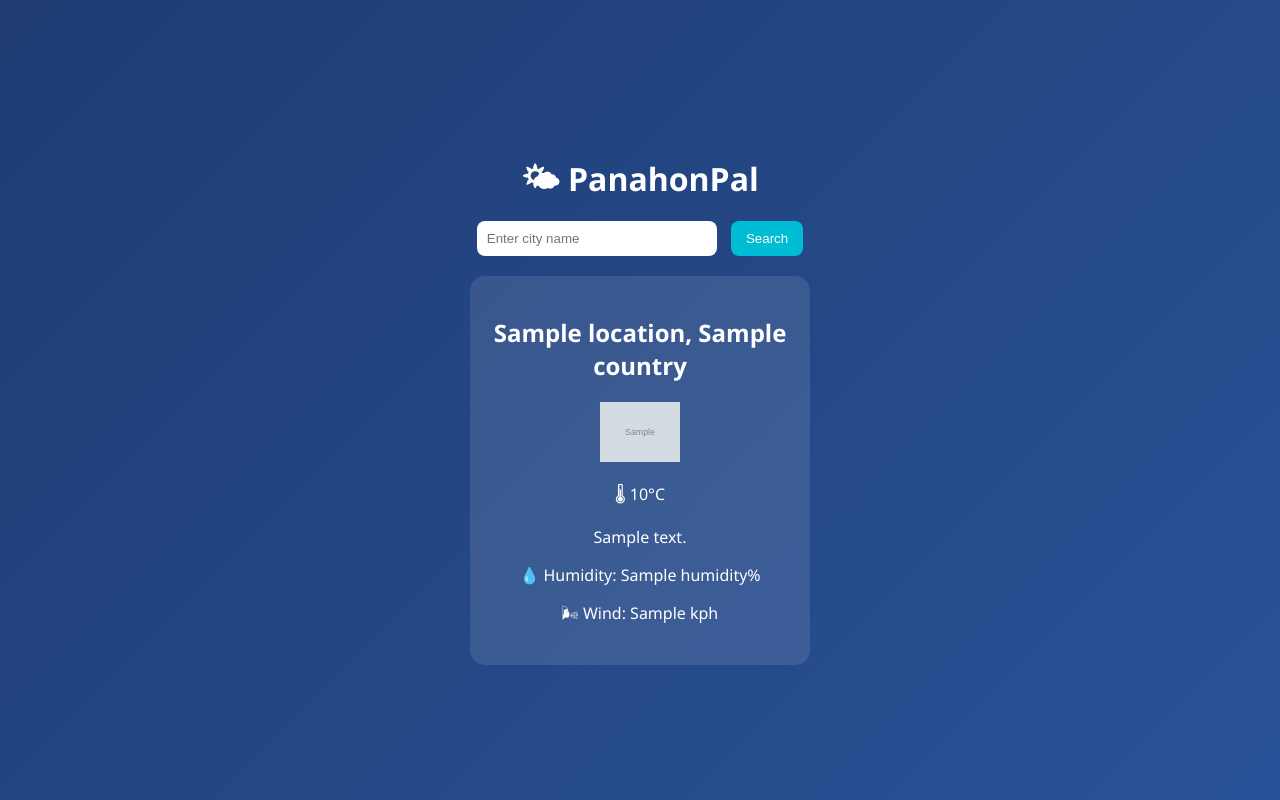
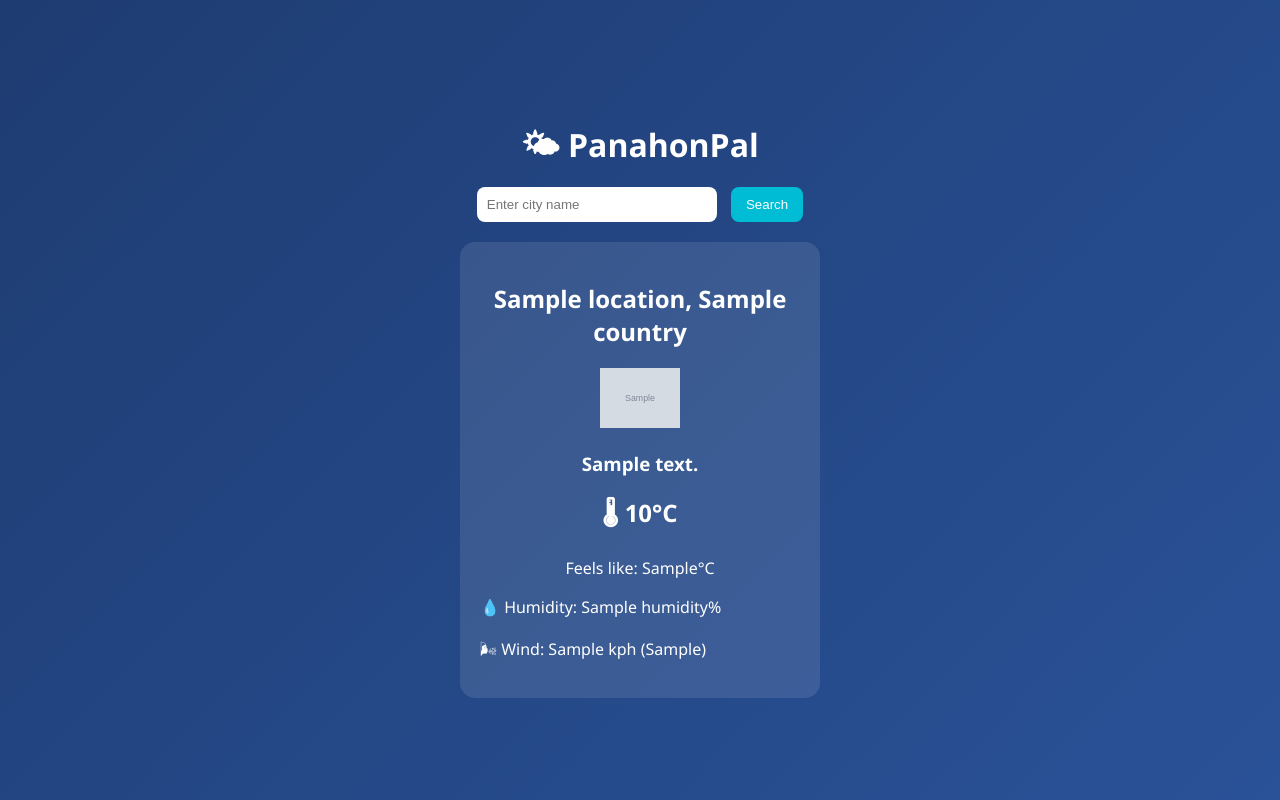
Before and after one commit to JophilGulane/PanahonPal, a Django app: page / in a window 1280 px wide. Run offline with Django 5.2, Linux system fonts and the light colour scheme; tables that the repository leaves empty hold one stand-in row (values such as "Sample post"); grey boxes marked "Sample" are stand-in pictures; a database or web service that is not in the repository returns one stand-in record (values such as "Sample title"); data that the repository does not hold is empty.

Commit message:
Feature Current Conditions Added

```diff
--- a/projectsite/panahonpal/templates/weather.html
+++ b/projectsite/panahonpal/templates/weather.html
@@ -27,11 +27,18 @@
         }
         .card {
             background: rgba(255,255,255,0.1);
-            padding: 20px; border-radius: 15px;
-            text-align: center; width: 300px;
+            padding: 20px;
+            border-radius: 15px;
+            text-align: center;
+            width: 320px;
         }
         img { width: 80px; }
         .error { color: #ffb3b3; margin-top: 10px; }
+        .details {
+            text-align: left;
+            margin-top: 10px;
+            line-height: 1.6em;
+        }
     </style>
 </head>
 <body>
@@ -51,10 +58,13 @@
     <div class="card">
         <h2>{{ weather_data.city }}</h2>
         <img src="{{ weather_data.icon }}" alt="Weather Icon">
-        <p>🌡 {{ weather_data.temperature }}°C</p>
-        <p>{{ weather_data.condition }}</p>
-        <p>💧 Humidity: {{ weather_data.humidity }}%</p>
-        <p>🌬 Wind: {{ weather_data.wind }} kph</p>
+        <h3>{{ weather_data.condition }}</h3>
+        <h2>🌡 {{ weather_data.temperature }}°C</h2>
+        <p>Feels like: {{ weather_data.feelslike }}°C</p>
+        <div class="details">
+            <p>💧 Humidity: {{ weather_data.humidity }}%</p>
+            <p>🌬 Wind: {{ weather_data.wind_speed }} kph ({{ weather_data.wind_dir }})</p>
+        </div>
     </div>
     {% endif %}
 </body>
--- a/projectsite/panahonpal/views.py
+++ b/projectsite/panahonpal/views.py
@@ -4,24 +4,23 @@ import requests
 def index(request):
     weather_data = None
     error = None
-
     api_key = "11fd8f356ed74979bd9193958250410"
     city = None
 
-    # 1️⃣ If user searches manually
+    # Manual search
     if request.method == "POST":
         city = request.POST.get("city")
 
-    # 2️⃣ If user visits the site (no city yet) — auto detect via IP
+    # Auto-detect on first load
     if not city:
         try:
             ip_response = requests.get("https://ipapi.co/json/", timeout=5)
             ip_data = ip_response.json()
             city = ip_data.get("city", "Manila")  # default fallback
         except requests.RequestException:
-            city = "Manila"  # fallback if IP lookup fails
+            city = "Manila"
 
-    # 3️⃣ Fetch weather data for city (manual or detected)
+    # Fetch weather data from WeatherAPI
     url = f"http://api.weatherapi.com/v1/current.json?key={api_key}&q={city}&aqi=no"
 
     try:
@@ -31,15 +30,23 @@ def index(request):
         if "error" in data:
             error = data["error"]["message"]
         else:
+            current = data['current']
+            location = data['location']
+
             weather_data = {
-                "city": f"{data['location']['name']}, {data['location']['country']}",
-                "temperature": data['current']['temp_c'],
-                "condition": data['current']['condition']['text'],
-                "icon": data['current']['condition']['icon'],
-                "humidity": data['current']['humidity'],
-                "wind": data['current']['wind_kph'],
+                "city": f"{location['name']}, {location['country']}",
+                "temperature": current['temp_c'],
+                "humidity": current['humidity'],
+                "wind_speed": current['wind_kph'],
+                "wind_dir": current['wind_dir'],
+                "condition": current['condition']['text'],
+                "icon": current['condition']['icon'],
+                "feelslike": current['feelslike_c']
             }
     except requests.RequestException:
         error = "Unable to connect to WeatherAPI."
 
-    return render(request, "weather.html", {"weather_data": weather_data, "error": error})
+    return render(request, "weather.html", {
+        "weather_data": weather_data,
+        "error": error
+    })
```
